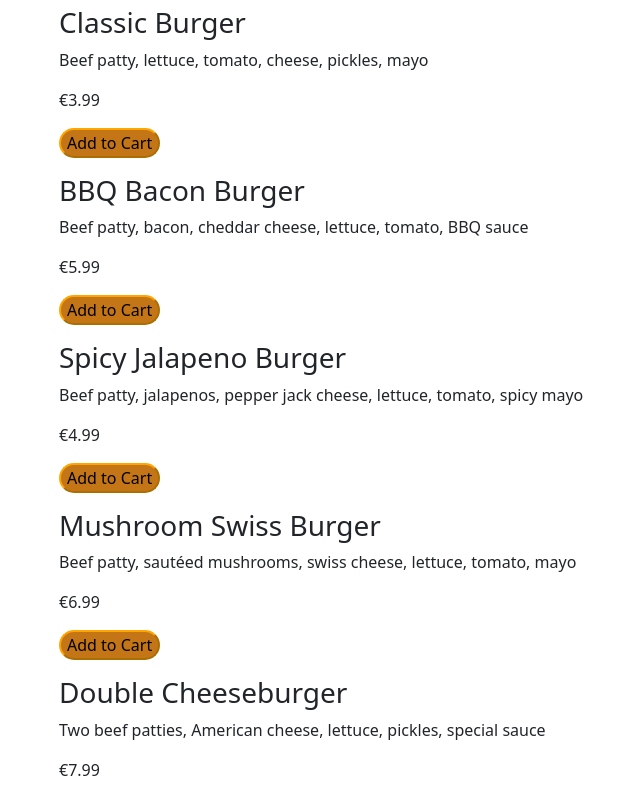
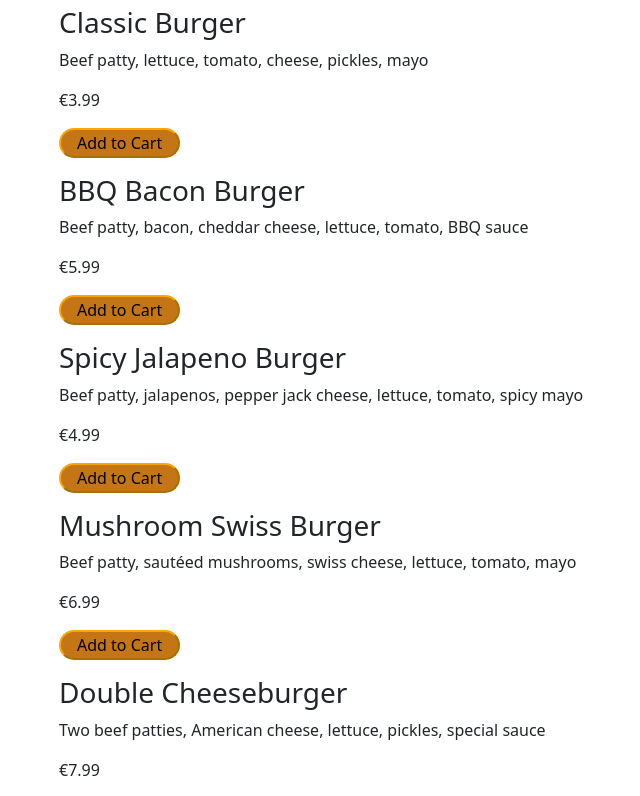
Before and after one commit to CodingLady22/skizzy-fast-food, a React (Vite) app in the folder skizzy-fast-food/: page / in a window 1280 px wide. Shown: the part 900-1696 px from the top of the page, without its empty margins (23-663 px from the left). Built offline with nearby package versions, Linux system fonts and the light colour scheme; a web font is replaced by a local one.

Commit message:
add a toFixed(2) to the price, just as with the price for the cart, so that prices ending with 0 will have the zero displayed with the other numbers

```diff
--- a/skizzy-fast-food/src/components/home/Menu.jsx
+++ b/skizzy-fast-food/src/components/home/Menu.jsx
@@ -77,8 +77,8 @@ function Menu() {
             <div key={item.id} className="mb-3">
               <h3>{item.name}</h3>
               <p>{item.ingredients}</p>
-              <p>€{item.price}</p>
-              <button className='menu-btn'  onClick={() => addToCart(item)}>
+              <p>€{item.price.toFixed(2)}</p>
+              <button className='menu-btn px-3'  onClick={() => addToCart(item)}>
                 {cart.find(cartItem => cartItem.id === item.id) ? 'Remove from Cart' : 'Add to Cart'}
               </button>
               <span className="mx-4 pl-4 text-danger">{addedItemMessages[item.id]}</span>
```
